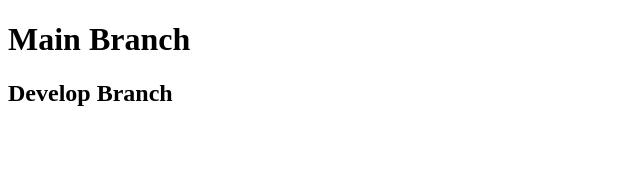
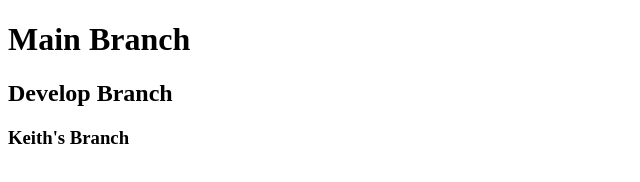
Before and after one commit to RolusC5B/teamGitAssignment, a plain HTML site: page index.html in a window 1280 px wide. Shown: the whole page, without its empty margins (0-640 px from the left). Drawn offline with Linux system fonts and the light colour scheme.

Commit message:
keith's branch added. git commit -m keiths branch added." git push --set-upstream origin Keiths

```diff
--- a/index.html
+++ b/index.html
@@ -8,5 +8,6 @@
 <body>
     <h1>Main Branch</h1>
     <h2>Develop Branch</h2>
+    <h3>Keith's Branch</h3>
 </body>
 </html>
```
